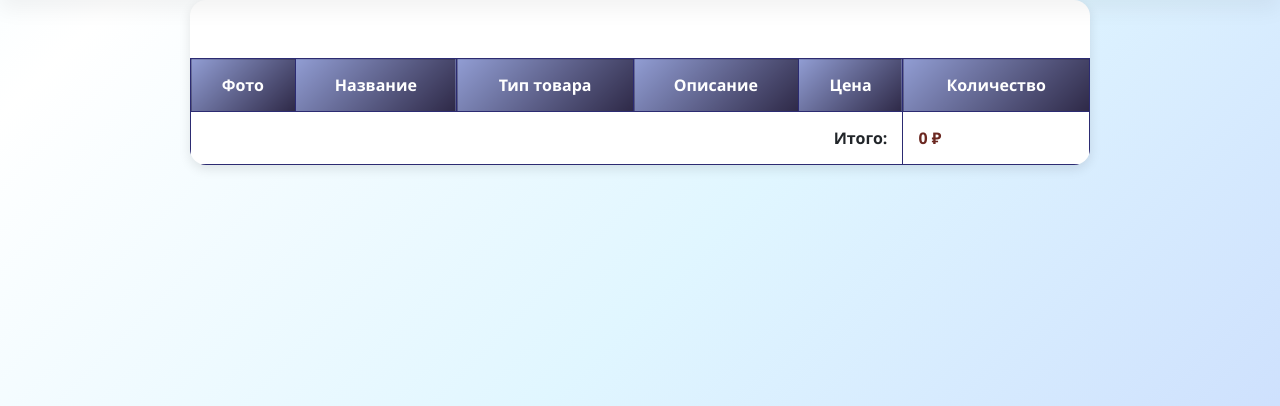
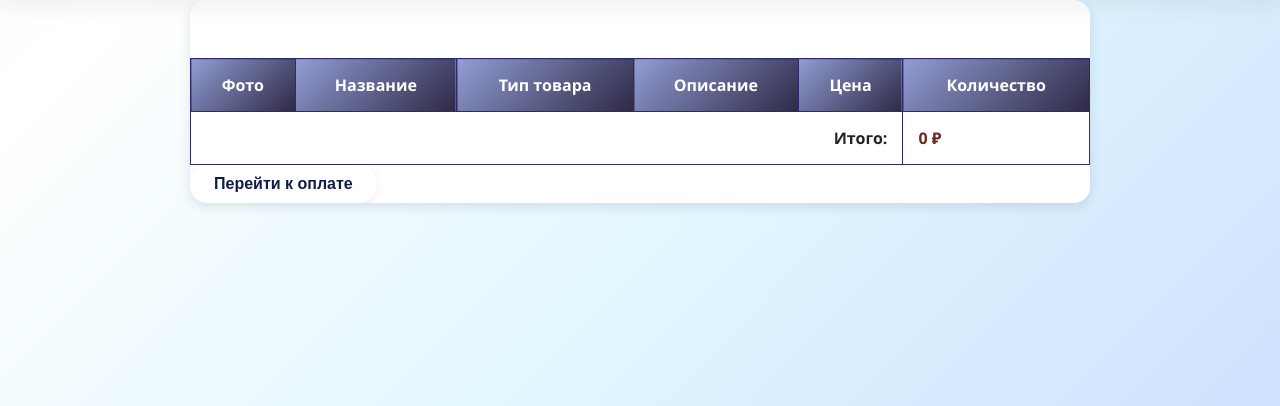
Before and after one commit to astermuru/final_project_user_shop, a Flask app: page /cart in a window 1280 px wide. Shown: the part 107-513 px from the top of the page. Run offline with Flask 3, Linux system fonts and the light colour scheme.

Commit message:
Update cart.html

```diff
--- a/templates/cart.html
+++ b/templates/cart.html
@@ -67,7 +67,7 @@
                 </tfoot>
 
         </table>
-
+        <a href="{{ url_for('checkout') }}"><button class="btn">Перейти к оплате</button>
     </div>
 </body>
 </html>
```
